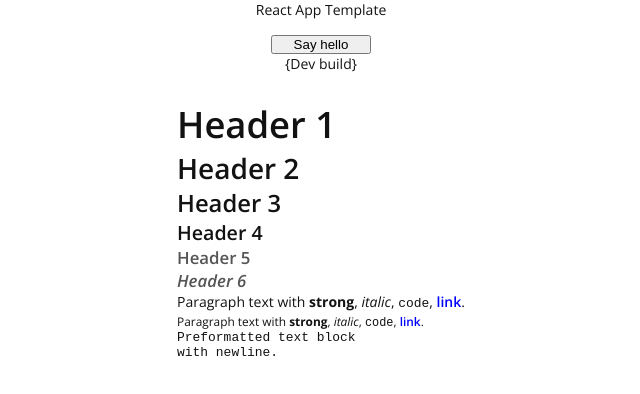
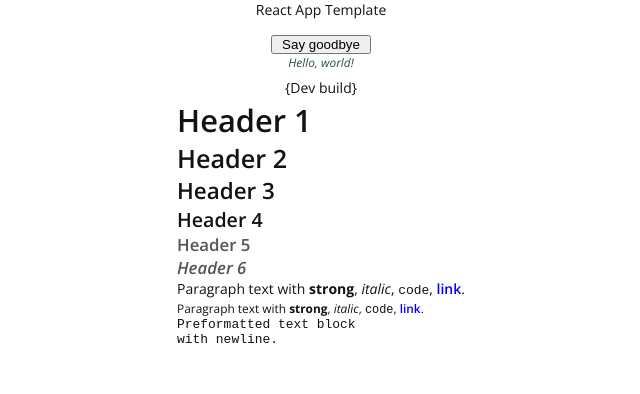
Before and after one commit to stefcameron/react-app-template, a React app: page / in a window 1280 px wide. Shown: the whole page, without its empty margins (319-959 px from the left). Built offline with nearby package versions, Linux system fonts and the light colour scheme.

Commit message:
Fix React component types; add better example of Props

```diff
--- a/src/components/App/App.js
+++ b/src/components/App/App.js
@@ -9,7 +9,13 @@
       <meta name="keywords" content="react, template, typescript, javascript" />
       <section>
         <p>React App Template</p>
-        <HelloWorld />
+        <HelloWorld message="Hello, world!">
+          <p>
+            {WP_BUILD_ENV === 'development'
+              ? '{Dev build}'
+              : /* istanbul ignore next: cannot be tested */ '{Prod build}'}
+          </p>
+        </HelloWorld>
       </section>
       <StylePreview />
     </div>
--- a/src/components/HelloWorld/HelloWorld.css
+++ b/src/components/HelloWorld/HelloWorld.css
@@ -12,8 +12,9 @@
   width: 100px;
 }
 
-.helloworld > p {
+.helloworld__message {
   color: darkslategray;
   font-style: italic;
   font-size: 0.85rem;
+  margin-bottom: 8px;
 }
--- a/src/components/HelloWorld/HelloWorld.tsx
+++ b/src/components/HelloWorld/HelloWorld.tsx
@@ -1,8 +1,12 @@
-import { ReactElement, useState } from 'react';
+import { FC, PropsWithChildren, useState } from 'react';
 import './HelloWorld.css';
 
-export const HelloWorld = (): ReactElement => {
-  const [visible, setVisible] = useState(false);
+interface Props extends PropsWithChildren {
+  message?: string;
+}
+
+export const HelloWorld: FC<Props> = ({ message, children }) => {
+  const [visible, setVisible] = useState(true);
 
   const handleClick = () => {
     setVisible(!visible);
@@ -11,10 +15,10 @@
   return (
     <div className="helloworld">
       <button onClick={handleClick}>Say {visible ? 'goodbye' : 'hello'}</button>
-      {visible ? <p>Hello, world!</p> : null}
-      {WP_BUILD_ENV === 'development'
-        ? '{Dev build}'
-        : /* istanbul ignore next: cannot be tested */ '{Prod build}'}
+      {visible ? (
+        <p className="helloworld__message">{message || 'Nothing to say...'}</p>
+      ) : null}
+      {children}
     </div>
   );
 };
--- a/src/components/StylePreview/Preview.tsx
+++ b/src/components/StylePreview/Preview.tsx
@@ -1,6 +1,6 @@
-import { ReactElement } from 'react';
+import { FC } from 'react';
 
-export const StylePreview = (): ReactElement => {
+export const StylePreview: FC = () => {
   return (
     <section>
       <h1>Header 1</h1>
--- a/src/styles.css
+++ b/src/styles.css
@@ -12,9 +12,9 @@
   --theme-font-weight-semibold: 600;
   --theme-font-weight-bold: 700;
 
-  --theme-font-size-h1: 2.6rem;
-  --theme-font-size-h2: 2rem;
-  --theme-font-size-h3: 1.7rem;
+  --theme-font-size-h1: 2.2rem;
+  --theme-font-size-h2: 1.8rem;
+  --theme-font-size-h3: 1.6rem;
   --theme-font-size-h4: 1.4rem;
   --theme-font-size-h5: 1.2rem;
   --theme-font-size-h6: 1.2rem;
```
Also changed, not shown: src/components/HelloWorld/__tests__/HelloWorld.spec.tsx (+11 -3 lines).
